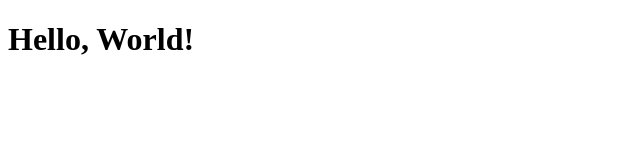
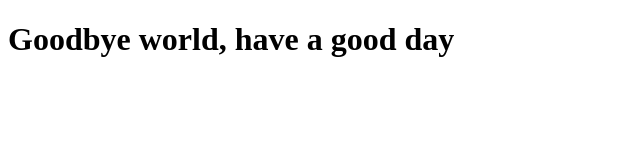
Before and after one commit to VersaceTupperware/CS3338-first-project, a plain HTML site: page index.html in a window 1280 px wide. Shown: the whole page, without its empty margins (0-640 px from the left). Drawn offline with Linux system fonts and the light colour scheme.

Commit message:
Update index.html
changed the text of the body

```diff
--- a/index.html
+++ b/index.html
@@ -6,6 +6,6 @@
     <title>My First Project</title>
 </head>
 <body>
-    <h1>Hello, World!</h1>
+    <h1>Goodbye world, have a good day</h1>
 </body>
 </html>
```
